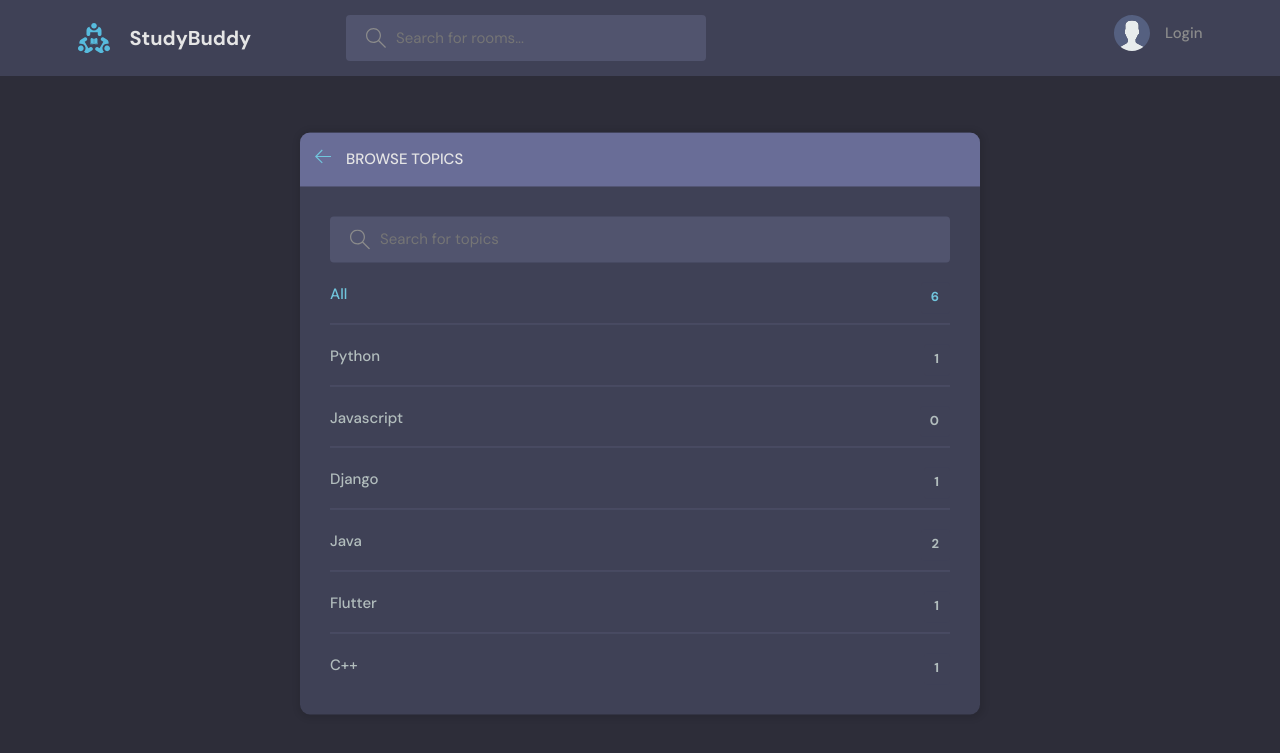
After one commit to topzz100/studybud_python, a Django app: page /topics/ in a window 1280 px wide. The commit adds this page. Shown: the top 753 px of the page. Run offline with Django 4.2, Linux system fonts and the light colour scheme; data comes from the database, SQL or seed files in the repository.

Commit message:
feat: browser topics

```diff
--- a/base/templates/base/home.html
+++ b/base/templates/base/home.html
@@ -12,7 +12,7 @@
         <!-- Room List Start -->
         <div class="roomList">
           <div class="mobile-menu">
-            <form class="header__search">
+            <form action="{% url 'home' %}" method="GET" class="header__search">
               <label>
                 <svg version="1.1" xmlns="http://www.w3.org/2000/svg" width="32" height="32" viewBox="0 0 32 32">
                   <title>search</title>
@@ -20,11 +20,11 @@
                     d="M32 30.586l-10.845-10.845c1.771-2.092 2.845-4.791 2.845-7.741 0-6.617-5.383-12-12-12s-12 5.383-12 12c0 6.617 5.383 12 12 12 2.949 0 5.649-1.074 7.741-2.845l10.845 10.845 1.414-1.414zM12 22c-5.514 0-10-4.486-10-10s4.486-10 10-10c5.514 0 10 4.486 10 10s-4.486 10-10 10z"
                   ></path>
                 </svg>
-                <input placeholder="Search for posts" />
+                <input name="q" placeholder="Search for posts" />
               </label>
             </form>
             <div class="mobile-menuItems">
-              <a class="btn btn--main btn--pill" href="#">Browse Topics</a>
+              <a class="btn btn--main btn--pill" href="{% url 'topics' %}">Browse Topics</a>
               <a class="btn btn--main btn--pill" href="#">Recent Activities</a>
             </div>
           </div>
--- /dev/null
+++ b/base/templates/base/topics.html
@@ -0,0 +1,49 @@
+{% extends 'main.html' %}
+
+   {% block content %}
+    <main class="create-room layout">
+      <div class="container">
+        <div class="layout__box">
+          <div class="layout__boxHeader">
+            <div class="layout__boxTitle">
+              <a href="{% url 'home' %}">
+                <svg version="1.1" xmlns="http://www.w3.org/2000/svg" width="32" height="32" viewBox="0 0 32 32">
+                  <title>arrow-left</title>
+                  <path
+                    d="M13.723 2.286l-13.723 13.714 13.719 13.714 1.616-1.611-10.96-10.96h27.625v-2.286h-27.625l10.965-10.965-1.616-1.607z"
+                  ></path>
+                </svg>
+              </a>
+              <h3>Browse Topics</h3>
+            </div>
+          </div>
+
+          <div class="topics-page layout__body">
+            <form  action="" method="GET" class="header__search">
+              <label>
+                <svg version="1.1" xmlns="http://www.w3.org/2000/svg" width="32" height="32" viewBox="0 0 32 32">
+                  <title>search</title>
+                  <path
+                    d="M32 30.586l-10.845-10.845c1.771-2.092 2.845-4.791 2.845-7.741 0-6.617-5.383-12-12-12s-12 5.383-12 12c0 6.617 5.383 12 12 12 2.949 0 5.649-1.074 7.741-2.845l10.845 10.845 1.414-1.414zM12 22c-5.514 0-10-4.486-10-10s4.486-10 10-10c5.514 0 10 4.486 10 10s-4.486 10-10 10z"
+                  ></path>
+                </svg>
+                <input name="q" placeholder="Search for topics" />
+              </label>
+            </form>
+
+            <ul class="topics__list">
+              <li>
+                <a href="{% url 'topics' %}" class="active">All <span>{{topics.count}}</span></a>
+              </li>
+              {% for topic in topics %}
+              <li>
+                <a href="{% url 'home' %}?q={{topic.name}}">{{topic.name}} <span>{{topic.room_set.all.count}}</span></a>
+              </li>
+              {% endfor%}
+
+            </ul>
+          </div>
+        </div>
+      </div>
+    </main>
+    {% endblock content %}
--- a/base/templates/base/topics_component.html
+++ b/base/templates/base/topics_component.html
@@ -12,7 +12,7 @@
       </li>
       {% endfor %}
     </ul>
-    <a class="btn btn--link" href="topics.html">
+    <a class="btn btn--link" href="{% url 'topics' %}">
       More
       <svg version="1.1" xmlns="http://www.w3.org/2000/svg" width="32" height="32" viewBox="0 0 32 32">
         <title>chevron-down</title>
--- a/base/urls.py
+++ b/base/urls.py
@@ -16,6 +16,8 @@ urlpatterns = [
     path('delete-room/<str:pk>', views.deleteRoom, name="delete-room"),
     path('delete-message/<str:pk>', views.deleteMessage, name="delete-message"),
 
-    path('update-user/', views.updateUser, name="update-user")
+    path('update-user/', views.updateUser, name="update-user"),
+
+    path('topics/', views.topicsPage, name="topics")
 
 ]
--- a/base/views.py
+++ b/base/views.py
@@ -74,7 +74,7 @@ def home(request):
         Q(name__icontains=q) |
         Q(description__icontains=q))
 
-    topics = Topic.objects.all()
+    topics = Topic.objects.all()[0:5]
     room_count = rooms.count()
     room_messages = Message.objects.filter(Q(room__topic__name__icontains=q))
 
@@ -210,3 +210,9 @@ def updateUser(request):
             return redirect('user-profile', pk=user.id)
 
     return render(request, 'base/update-user.html', {'form': form})
+
+
+def topicsPage(request):
+    q = request.GET.get('q') if request.GET.get('q') != None else ''
+    topics = Topic.objects.filter(name__icontains=q)
+    return render(request, 'base/topics.html', {'topics': topics})
```
